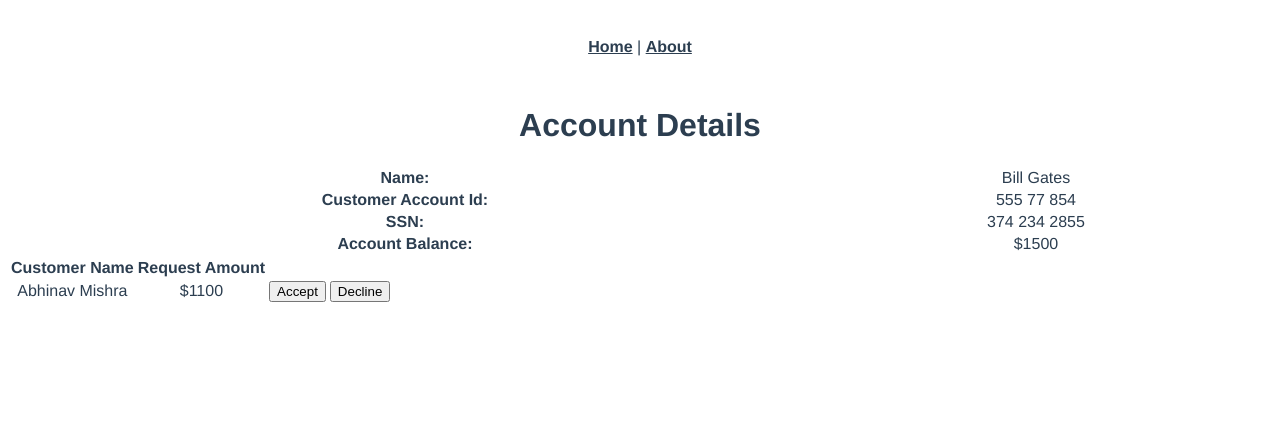
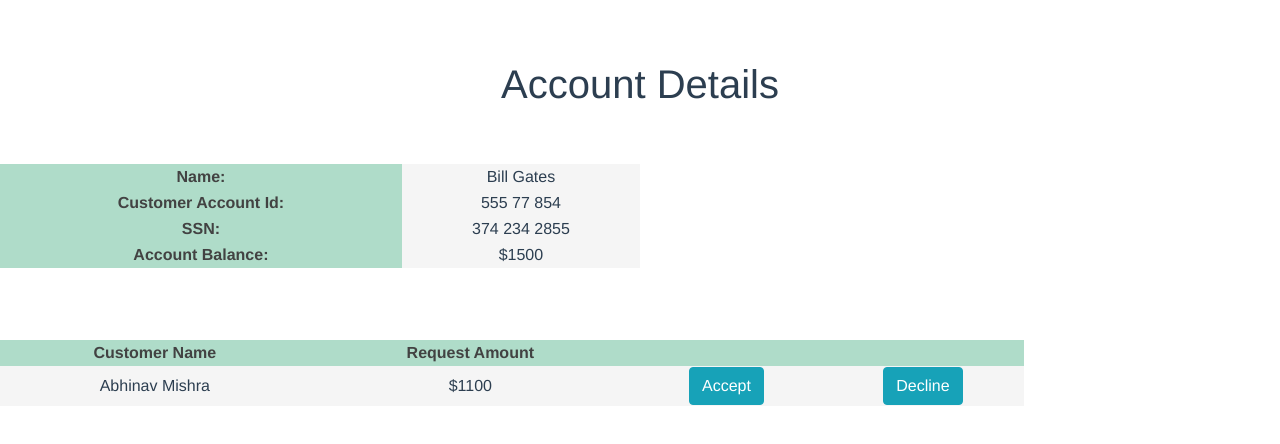
Before and after one commit to abhinav3004/Tier-2, a Vue app: page /accountdetails in a window 1280 px wide. Shown: the top 444 px of the page. Built offline with nearby package versions, Linux system fonts and the light colour scheme.

Commit message:
Basic styling added

```diff
--- a/package.json
+++ b/package.json
@@ -8,6 +8,10 @@
     "lint": "vue-cli-service lint"
   },
   "dependencies": {
+    "bootstrap": "^4.3.1",
+    "bootstrap-vue": "^2.0.0-rc.14",
+    "jquery": "^1.9.1",
+    "material-components-web": "^1.0.0",
     "vue": "^2.6.6",
     "vue-router": "^3.0.1",
     "vuex": "^3.0.1"
--- a/src/App.vue
+++ b/src/App.vue
@@ -1,8 +1,8 @@
 <template>
   <div id="app">
     <div id="nav">
-      <router-link to="/">Home</router-link> |
-      <router-link to="/about">About</router-link>
+     <!-- <router-link to="/">Home</router-link> |
+      <router-link to="/about">About</router-link> !-->
     </div>
     <router-view/>
   </div>
@@ -26,4 +26,28 @@
     }
   }
 }
+table{
+  align:center;
+  width: 80%;
+}
+
+tr {
+     background-color: #f5f5f5;
+ }
+
+ th {
+     background-color: #afdcc9;
+     color: #424242;
+ }
+
+ td {
+     text-align: center;
+}
+ .table tbody tr:hover td,
+ .table tbody tr:hover th {
+     background-color: #d9f1e7;
+ }
+table>thead>tr>th {
+     text-align: center;
+}
 </style>
--- a/src/main.js
+++ b/src/main.js
@@ -2,11 +2,21 @@
 import App from './App.vue';
 import router from './router';
 import store from './store';
+import 'bootstrap/dist/css/bootstrap.css';
+import 'bootstrap-vue/dist/bootstrap-vue.css';
+//import 'bootstrap-vue/dist/css/bootstrap.min.css';
+import BootstrapVue from 'bootstrap-vue';
 
+Vue.use(BootstrapVue);
 Vue.config.productionTip = false;
 
 new Vue({
   router,
   store,
+  methods: {
+    alertMsg: function (event) {
+      alert('Do you want to delete this Account?');
+    }
+  },
   render: h => h(App),
 }).$mount('#app');
--- a/src/views/About.vue
+++ b/src/views/About.vue
@@ -1,11 +1,12 @@
 <template>
-  <div class="about">
-    <h1>Tier-2 Home page</h1>
-    <button>Create Account</button>
+  <div>
+    <h1>Customer Accounts List</h1>
+    <b-button variant="info" id="creatAccountBtn">Create Account</b-button>
+    <br><br><br>
     <table>
       <thead>
         <tr>
-          <th>Customer Name</th>
+          <th id="heading">Customer Name</th>
           <th>Account Number</th>
           <th></th>
           <th></th>
@@ -20,11 +21,11 @@
             </div>
             <router-view/>
         </td>
-       <td><button>Modify</button> </td>
-       <td><button>Delete</button></td>
+       <td><b-button variant="success">Modify</b-button></td>
+       <td><b-button v-on:click="alertMsg" variant="danger">Delete</b-button></td>
         </tr>
       </tbody>
     </table>
-  </div>
+     </div>
 
 </template>
--- a/src/views/AccountDetails.vue
+++ b/src/views/AccountDetails.vue
@@ -1,7 +1,7 @@
 <template>
   <div class="about">
-    <h1>Account Details</h1>
-<table style="width:100%">
+    <h1>Account Details</h1><br><br>
+<table style="width:50%">
   <tr>
     <th>Name:</th>
     <td>Bill Gates</td>
@@ -19,7 +19,7 @@
     <td>$1500</td>
   </tr>
 </table>
-
+<br><br><br>
 <table>
 <thead>
         <tr>
@@ -33,8 +33,8 @@
         <tr>
        <td>Abhinav Mishra</td>
        <td> $1100</td>
-       <td><button type="radio">Accept</button> </td>
-       <td><button type="radio">Decline</button> </td>
+       <td><b-button variant="info">Accept</b-button> </td>
+       <td><b-button variant="info">Decline</b-button> </td>
         </tr>
       </tbody>
 </table>
```
